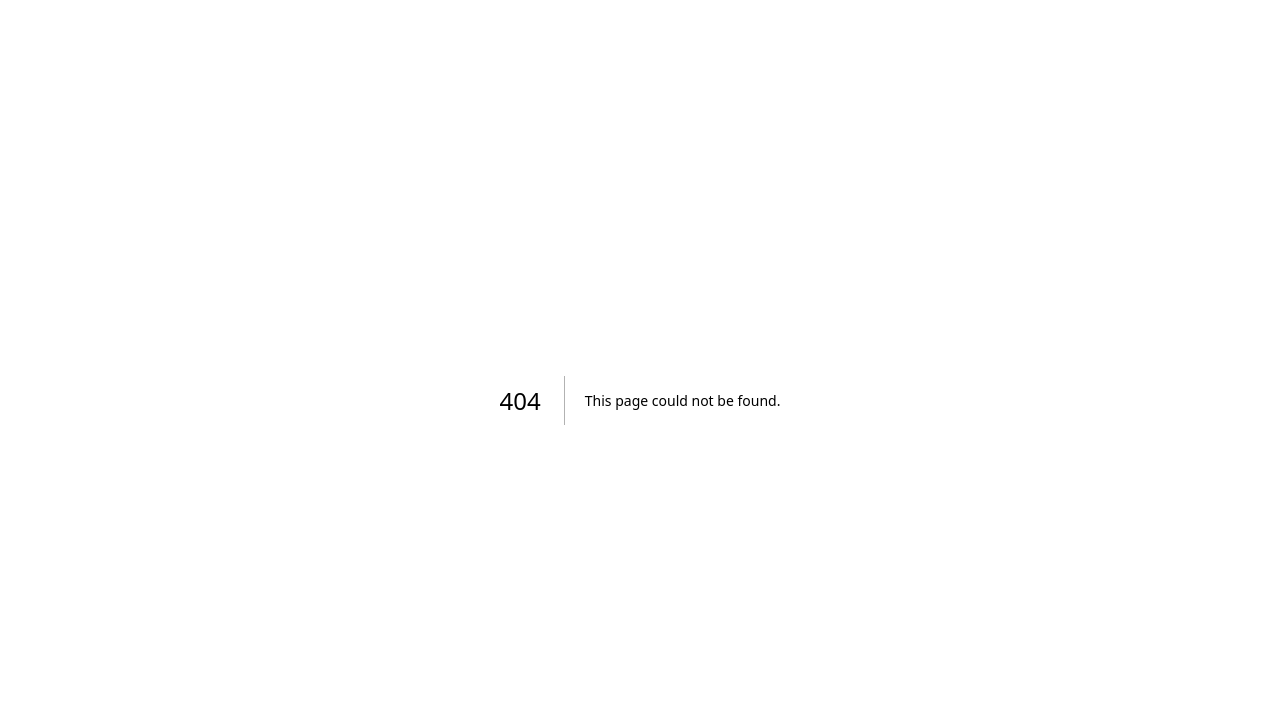
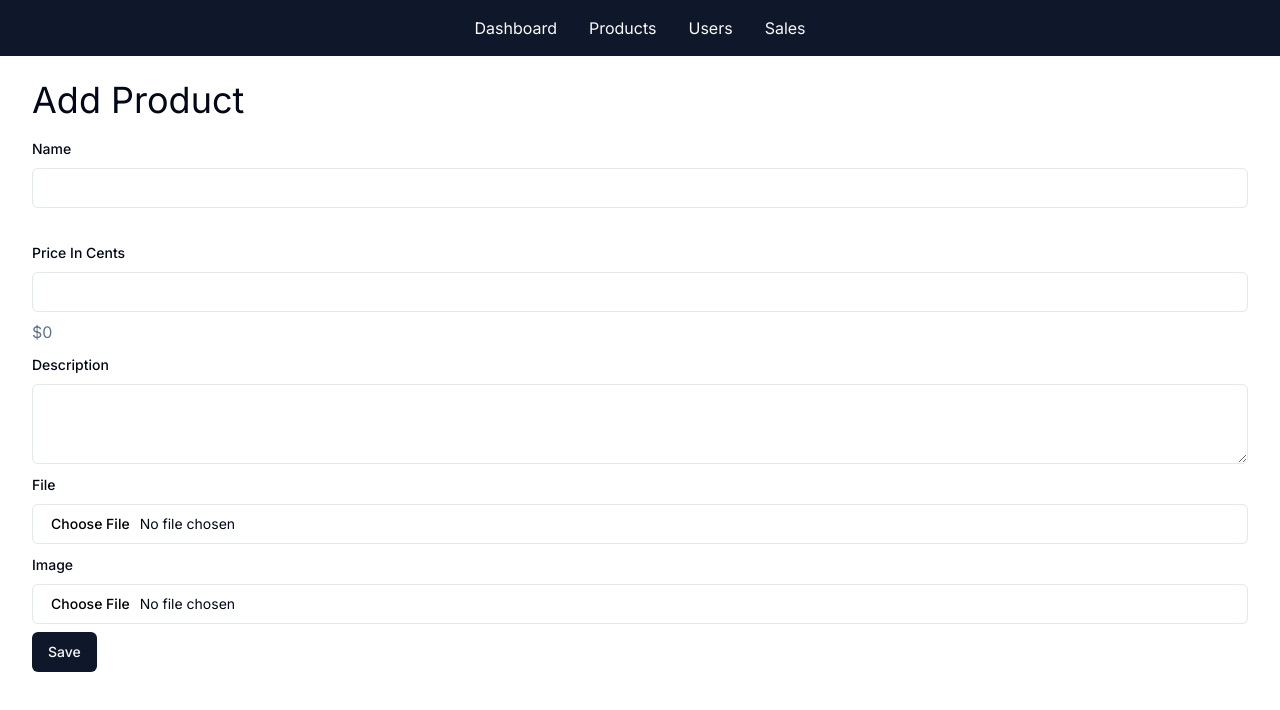
Before and after one commit to shojib116/simple-ecommerce-site, a Next.js app: page /admin/products/new in a window 1280 px wide. Before the commit this address had no page. Shown: the top 710 px of the page. Built offline with nearby package versions, Linux system fonts and the light colour scheme.

Commit message:
added new product page and addP roduct action

```diff
--- /dev/null
+++ b/src/app/admin/_actions/products.ts
@@ -0,0 +1,52 @@
+"use server";
+
+import db from "@/db/db";
+import { z } from "zod";
+import fs from "fs/promises";
+import { redirect } from "next/navigation";
+
+const fileSchema = z.instanceof(File, { message: "Required" });
+const imageSchema = fileSchema.refine(
+  (file) => file.size === 0 || file.type.startsWith("image/")
+);
+
+const addSchema = z.object({
+  name: z.string().min(1),
+  description: z.string().min(1),
+  priceInCents: z.coerce.number().int().min(1),
+  file: fileSchema.refine((file) => file.size > 0, "Required"),
+  image: imageSchema.refine((file) => file.size > 0, "Required"),
+});
+
+export async function addProduct(prevState: unknown, formData: FormData) {
+  const result = addSchema.safeParse(Object.fromEntries(formData.entries()));
+  if (result.success === false) {
+    return result.error.formErrors.fieldErrors;
+  }
+
+  const data = result.data;
+
+  await fs.mkdir("products", { recursive: true });
+  const filePath = `products/${crypto.randomUUID()}-${data.file.name}`;
+  await fs.writeFile(filePath, Buffer.from(await data.file.arrayBuffer()));
+
+  await fs.mkdir("public/products", { recursive: true });
+  const imagePath = `/products/${crypto.randomUUID()}-${data.image.name}`;
+  await fs.writeFile(
+    `public${imagePath}`,
+    Buffer.from(await data.image.arrayBuffer())
+  );
+
+  await db.product.create({
+    data: {
+      name: data.name,
+      description: data.description,
+      priceInCents: data.priceInCents,
+      filePath,
+      imagePath,
+      isAvailableForPurchase: false,
+    },
+  });
+
+  redirect("/admin/products");
+}
--- /dev/null
+++ b/src/app/admin/products/_components/ProductForm.tsx
@@ -0,0 +1,65 @@
+"use client";
+
+import { Button } from "@/components/ui/button";
+import { Input } from "@/components/ui/input";
+import { Label } from "@/components/ui/label";
+import { Textarea } from "@/components/ui/textarea";
+import { formatCurrency } from "@/lib/formatters";
+import { useState } from "react";
+import { addProduct } from "../../_actions/products";
+import { useFormState, useFormStatus } from "react-dom";
+
+export function ProductForm() {
+  const [error, action] = useFormState(addProduct, {});
+  const [priceInCents, setPriceInCents] = useState<number>();
+  return (
+    <form action={action} className="space-y-8">
+      <div className="space-y-2">
+        <Label htmlFor="name">Name</Label>
+        <Input type="text" id="name" name="name" required />
+        {error.name && <div className="text-destructive">{error.name}</div>}
+      </div>
+      <div className="space-y-2">
+        <Label htmlFor="priceInCents">Price In Cents</Label>
+        <Input
+          type="number"
+          id="priceInCents"
+          name="priceInCents"
+          required
+          value={priceInCents}
+          onChange={(e) => setPriceInCents(Number(e.target.value) || undefined)}
+        />
+        {error.priceInCents && (
+          <div className="text-destructive">{error.priceInCents}</div>
+        )}
+        <div className="text-muted-foreground">
+          {formatCurrency((priceInCents || 0) / 100)}
+        </div>
+        <div className="space-y-2">
+          <Label htmlFor="description">Description</Label>
+          <Textarea id="description" name="description" required />
+          {error.description && (
+            <div className="text-destructive">{error.description}</div>
+          )}
+        </div>
+        <div className="space-y-2">
+          <Label htmlFor="file">File</Label>
+          <Input type="file" id="file" name="file" required />
+          {error.file && <div className="text-destructive">{error.file}</div>}
+        </div>
+        <div className="space-y-2">
+          <Label htmlFor="image">Image</Label>
+          <Input type="file" id="image" name="image" required />
+          {error.image && <div className="text-destructive">{error.image}</div>}
+        </div>
+        <SubmitButton />
+      </div>
+    </form>
+  );
+}
+
+function SubmitButton() {
+  const { pending } = useFormStatus();
+
+  return <Button type="submit">{pending ? "Saving" : "Save"}</Button>;
+}
--- /dev/null
+++ b/src/app/admin/products/new/page.tsx
@@ -0,0 +1,11 @@
+import { PageHeader } from "../../_components/PageHeader";
+import { ProductForm } from "../_components/ProductForm";
+
+export default function NewProductPage() {
+  return (
+    <>
+      <PageHeader>Add Product</PageHeader>
+      <ProductForm />
+    </>
+  );
+}
```
